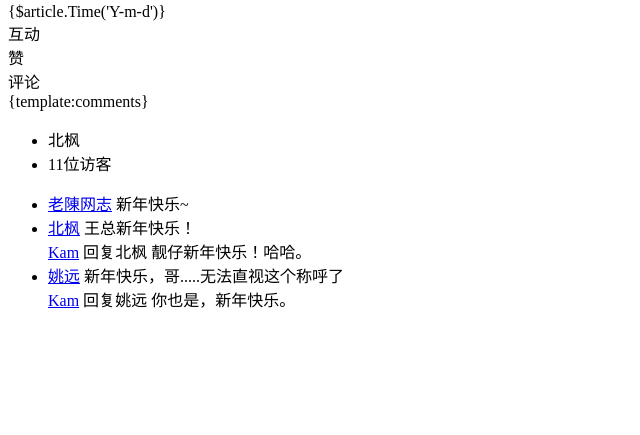
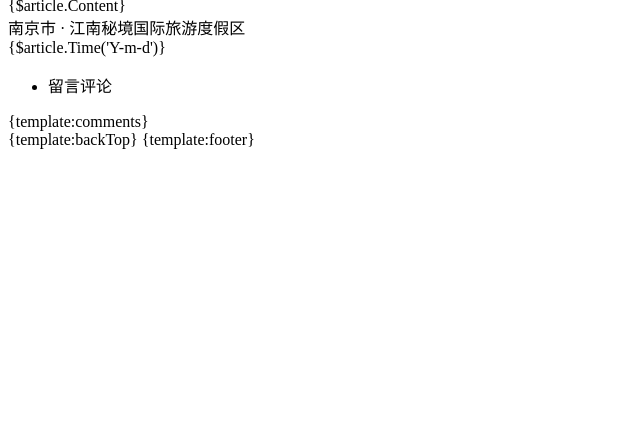
Before and after one commit to libasten/Zblog-theme-PYQ, a PHP site: page /single.php in a window 1280 px wide. Shown: the part 365-800 px from the top of the page, without its empty margins (0-640 px from the left). Run offline with PHP 8.4, Linux system fonts and the light colour scheme.

Commit message:
完成文章页面。

```diff
--- a/template/comment.php
+++ b/template/comment.php
@@ -6,7 +6,7 @@
 		<span class="commentTime">
 			 @ {$comment.Time()}
 		</span>
-		<span class="revertcomment"><a href="#comment" onclick="zbp.comment.reply('{$comment.ID}')">回复该评论</a></span>
+		<span class="revertcomment"><a href="#comment" onclick="zbp.comment.reply('{$comment.ID}')">回复</a></span>
 	</li>
 	<li class="msgarticle">{$comment.Content}
 		{foreach $comment.Comments as $comment}
--- a/template/post-multi.php
+++ b/template/post-multi.php
@@ -2,7 +2,6 @@
     <div class="post-avatar g-left">
         <img src="{$zbp->Config('PengYouQuan')->avatar}" alt="" class="g-alias-imgblock">
     </div>
-
     <div class="post-main g-right">
         <header class="post-header g-clear-both">
             <div class="post-title g-left g-txt-ellipsis g-user-select">{$article.Author.Alias}</div>
@@ -14,7 +13,7 @@
         <footer class="post-footer g-clear-both">
             <div class="post-info g-left g-txt-ellipsis"><span clsss="post-date">{$article.Time('Y-m-d')}</span></div>
             <div class="post-fun g-right">
-                <a href="{$article.Url}" target="_blank">
+                <a href="{$article.Url}">
                     <div class="fun-ico">互动交流</div>
                 </a>
             </div>
--- a/template/single.php
+++ b/template/single.php
@@ -1,9 +1,13 @@
+{template:header}
+<div class="g-width g-block-center g-clear-both">
+    {template:top}
+    <main class="content">
+        <div class="article-list">
             <article class="g-clear-both">
                 <div class="post-avatar g-left">
                     <img src="{$zbp->Config('PengYouQuan')->avatar}" alt="" class="g-alias-imgblock">
                 </div>
-
-    <div class="post-main g-right">
+                <div class="post-main g-right" style="border:none;">
                     <header class="post-header g-clear-both">
                         <div class="post-title g-left g-txt-ellipsis g-user-select">{$article.Author.Alias}</div>
                     </header>
@@ -13,54 +17,20 @@
                     <section class="post-attachcontent g-txt-ellipsis g-user-select"><span class="attachcontent-text">南京市 · 江南秘境国际旅游度假区</span></section>
                     <footer class="post-footer g-clear-both">
                         <div class="post-info g-left g-txt-ellipsis"><span clsss="post-date">{$article.Time('Y-m-d')}</span></div>
-            <div class="post-fun g-right" title="详情">
-                <div class="fun-ico g-txt-hide">互动</div>
-                <div class="fun-box g-clear-both">
-                    <div class="fun-btn like allow">赞</div>
-                    <div class="fun-btn comment allow">评论</div>
-                </div>
-            </div>
                     </footer>
                     <aside class="post-aside show">
-            {template:comments}
-            <div class="fun-area post-like g-clear-both show">
-                <ul class="like-userslist g-right-flex">
-                    <li class="like-name g-user-select">北枫</li>
-                    <li class="like-name more">11位访客</li>
+                        <div class="fun-area post-like-to-comment g-clear-both show">
+                            <ul class="like-userslist g-left-flex">
+                                <li class="like-name g-user-select">留言评论</li>
                             </ul>
                         </div>
-            <div class="fun-area post-comment g-clear-both index show">
-                <ul class="comment-itemslist">
-                    <li>
-                        <div class="comment-item g-inline-justify">
-                            <span class="comment-name g-user-select"><a href="https://chenyyds.com/" target="_blank" rel="nofollow noopener noreferrer">老陳网志</a></span>
-                            <span class="comment-text allow g-user-select">新年快乐~</span>
-                        </div>
-                    </li>
-                    <li>
-                        <div class="comment-item g-inline-justify">
-                            <span class="comment-name g-user-select"><a href="http://beifeng.me" target="_blank" rel="nofollow noopener noreferrer">北枫</a></span>
-                            <span class="comment-text allow g-user-select">王总新年快乐！</span>
-                        </div>
-                        <div class="comment-item g-inline-justify">
-                            <span class="comment-name g-user-select"><a href="https://kam.zone" target="_blank" rel="nofollow noopener noreferrer">Kam</a></span>
-                            <span class="comment-reply">回复</span><span class="comment-name">北枫</span>
-                            <span class="comment-text allow g-user-select">靓仔新年快乐！哈哈。</span>
-                        </div>
-                    </li>
-                    <li>
-                        <div class="comment-item g-inline-justify">
-                            <span class="comment-name g-user-select"><a href="https://yaoyuan.vip" target="_blank" rel="nofollow noopener noreferrer">姚远</a></span>
-                            <span class="comment-text allow g-user-select">新年快乐，哥.....无法直视这个称呼了</span>
-                        </div>
-                        <div class="comment-item g-inline-justify">
-                            <span class="comment-name g-user-select"><a href="https://kam.zone" target="_blank" rel="nofollow noopener noreferrer">Kam</a></span>
-                            <span class="comment-reply">回复</span><span class="comment-name">姚远</span>
-                            <span class="comment-text allow g-user-select">你也是，新年快乐。</span>
-                        </div>
-                    </li>
-                </ul>
-            </div>
+                        {template:comments}
                     </aside>
                 </div>
             </article>
+        </div>
+    </main>
+    <div class="clear"></div>
+    {template:backTop}
+    {template:footer}
+</div>
```
Also changed, not shown: style/style.css (+103 -62 lines), template/backTop.php (added, +7 -0 lines), template/commentpost.php (+11 -5 lines), template/comments.php (+5 -4 lines), template/header.php (+28 -13 lines), template/index.php (+3 -36 lines), template/top.php (added, +13 -0 lines). Lines whose indentation alone changed are shown as unchanged.
